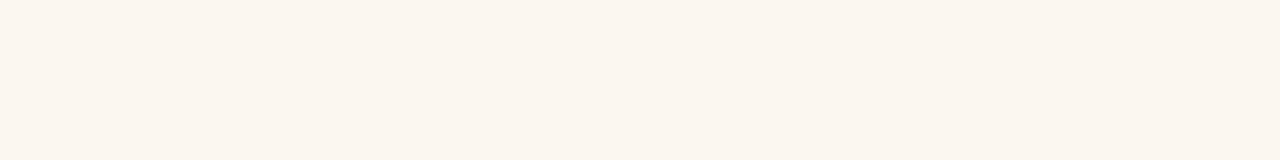
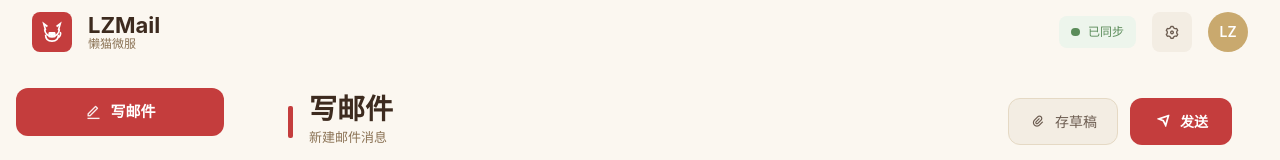
Before and after one commit to sikenali/lzmail, a Next.js app in the folder frontend/: page /compose in a window 1280 px wide. Shown: the top 160 px of the page. Built offline with nearby package versions, Linux system fonts and the light colour scheme; no server answers; a web font is replaced by a local one.

Commit message:
feat: Logo 图标优化为猫咪手拿信封@，添加点击返回首页功能

```diff
--- a/frontend/src/components/layout/Header.tsx
+++ b/frontend/src/components/layout/Header.tsx
@@ -1,6 +1,7 @@
 'use client'
 import { Search, Settings } from '@/lib/icons'
 import { useState } from 'react'
+import { useRouter } from 'next/navigation'
 import { usePathname } from 'next/navigation'
 
 export function Header({ onCompose }: { onCompose: () => void }) {
@@ -18,18 +19,21 @@ export function Header({ onCompose }: { onCompose: () => void }) {
       <div className="flex items-center gap-4 shrink-0" onClick={() => router.push('/')} style={{ cursor: 'pointer' }}>
         <div className="w-10 h-10 rounded-lg flex items-center justify-center shrink-0" style={{ backgroundColor: 'var(--primary)' }}>
           <svg viewBox="0 0 24 24" className="w-[22px] h-[22px] fill-none stroke-current" strokeWidth="1.8" style={{ color: 'var(--primary-foreground)' }}>
+            {/* Cat ears */}
+            <path d="M5 10L3 3l4 3" />
+            <path d="M19 10l2-7-4 3" />
             {/* Cat head */}
-            <path d="M4 9l2-5 4 3" />
-            <path d="M20 9l-2-5-4 3" />
-            <path d="M5 8v7a7 7 0 0 0 14 0V8" />
-            {/* Body */}
-            <path d="M7 16v2a2 2 0 0 0 4 0v-1" />
-            <path d="M13 16v2a2 2 0 0 0 4 0v-1" />
+            <path d="M4 9a8 8 0 0 0 16 0" />
+            {/* Cat body */}
+            <path d="M5 15c0 4 2 7 7 7s7-3 7-7" />
             {/* Tail */}
-            <path d="M19 16c2-1 3-3 2-5" />
-            {/* @ symbol in center */}
-            <circle cx="12" cy="12" r="3" />
-            <path d="M10.5 10.5C11 9.5 12 9 12.5 9.5s1 2 0 3-2 1-3 0" />
+            <path d="M19 18c2-1 3-4 2-6" />
+            {/* Envelope held by cat */}
+            <rect x="9" y="13" width="6" height="4" rx="0.5" />
+            <polyline points="9,13 12,16 15,13" />
+            {/* @ symbol as path */}
+            <circle cx="12" cy="15" r="1.2" />
+            <path d="M11 14.5c0.3-0.5 0.8-0.5 1 0s0 1-0.5 1.2" />
           </svg>
         </div>
         <div className="flex flex-col gap-0.5">
```
